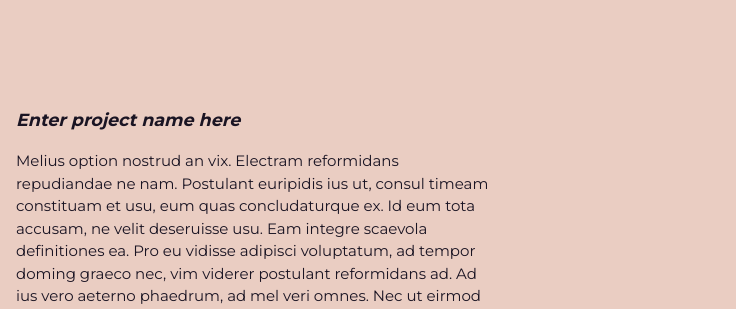
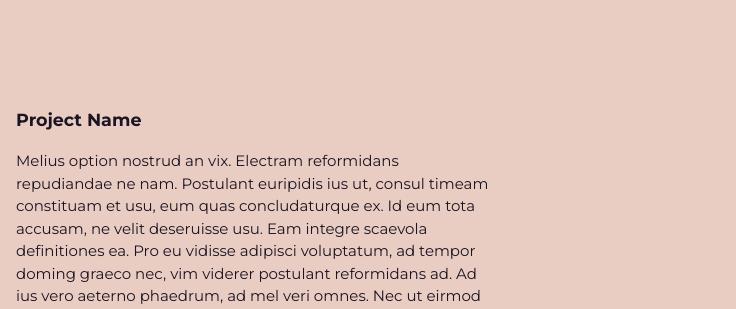
Before and after one commit to marissa-rodriguez/css-portfolio, a plain HTML site: page index.html in a window 1280 px wide. Shown: the part 276-585 px from the top of the page, 544-1280 px from the left. Drawn offline with Linux system fonts and the light colour scheme.

Commit message:
changed project name

```diff
--- a/index.html
+++ b/index.html
@@ -25,7 +25,7 @@
         <!-- Copy the whole <section> block to add more projects. -->
           <section class="project-item">
             <img src="images/project-courses.jpg" alt="Lynda & LinkedIn Learning Course List">
-            <h3><i>Enter project name here</i></h3>
+            <h3>Project Name</h3>
             <p>Melius option nostrud an vix. Electram reformidans repudiandae ne nam. Postulant euripidis ius ut, consul timeam constituam et usu, eum quas concludaturque ex. Id eum tota accusam, ne velit deseruisse usu. Eam integre scaevola definitiones ea. Pro eu vidisse adipisci voluptatum, ad tempor doming graeco nec, vim viderer postulant reformidans ad. Ad ius vero aeterno phaedrum, ad mel veri omnes. Nec ut eirmod discere neglegentur, bonorum appetere cu eam. Qui ne omnium accusamus dissentias, nam ad facer euripidis. Mea ut platonem expetendis mnesarchum. Ex hinc corpora vis.</p>
           </section>
         </div>
```
